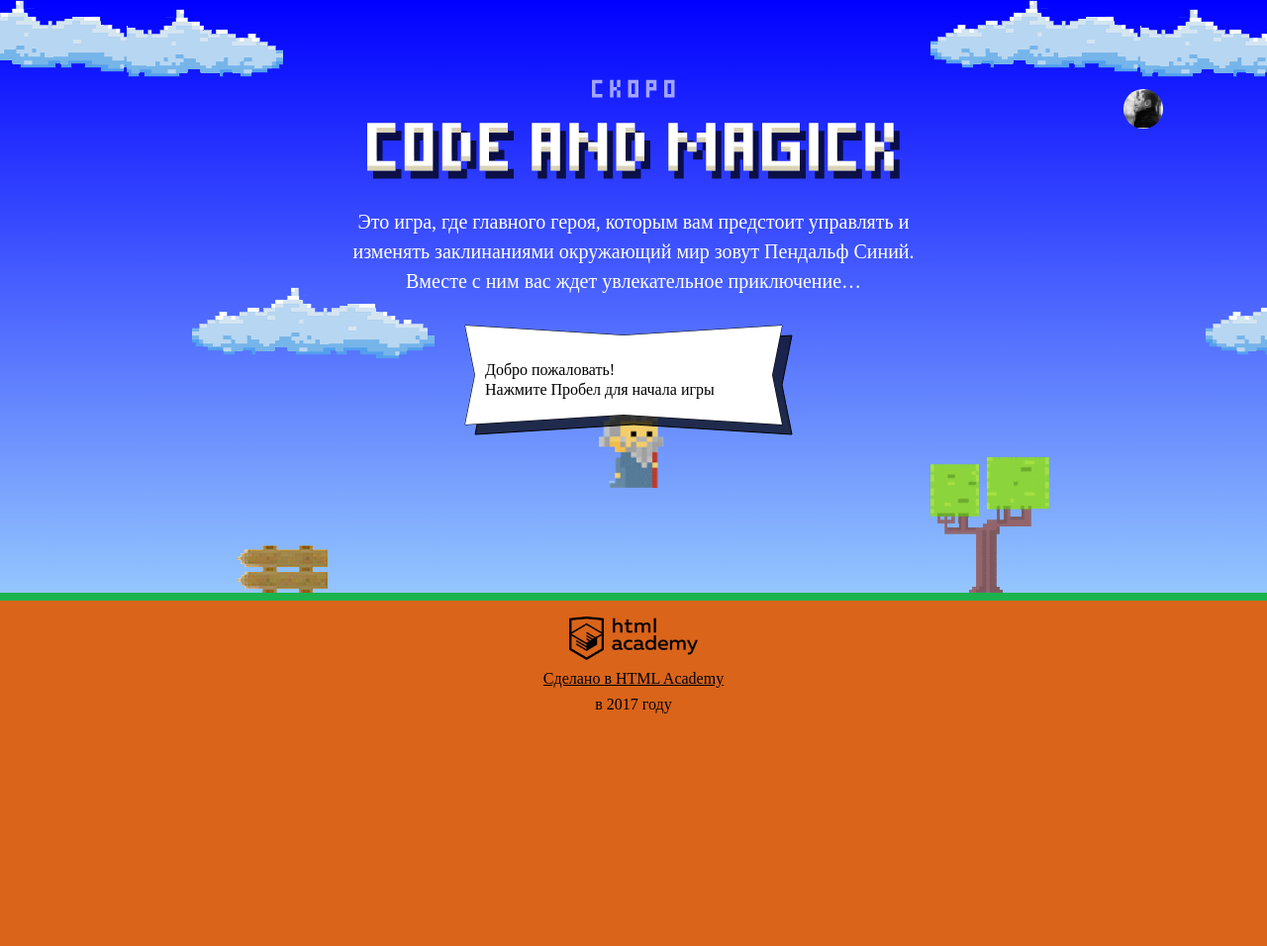
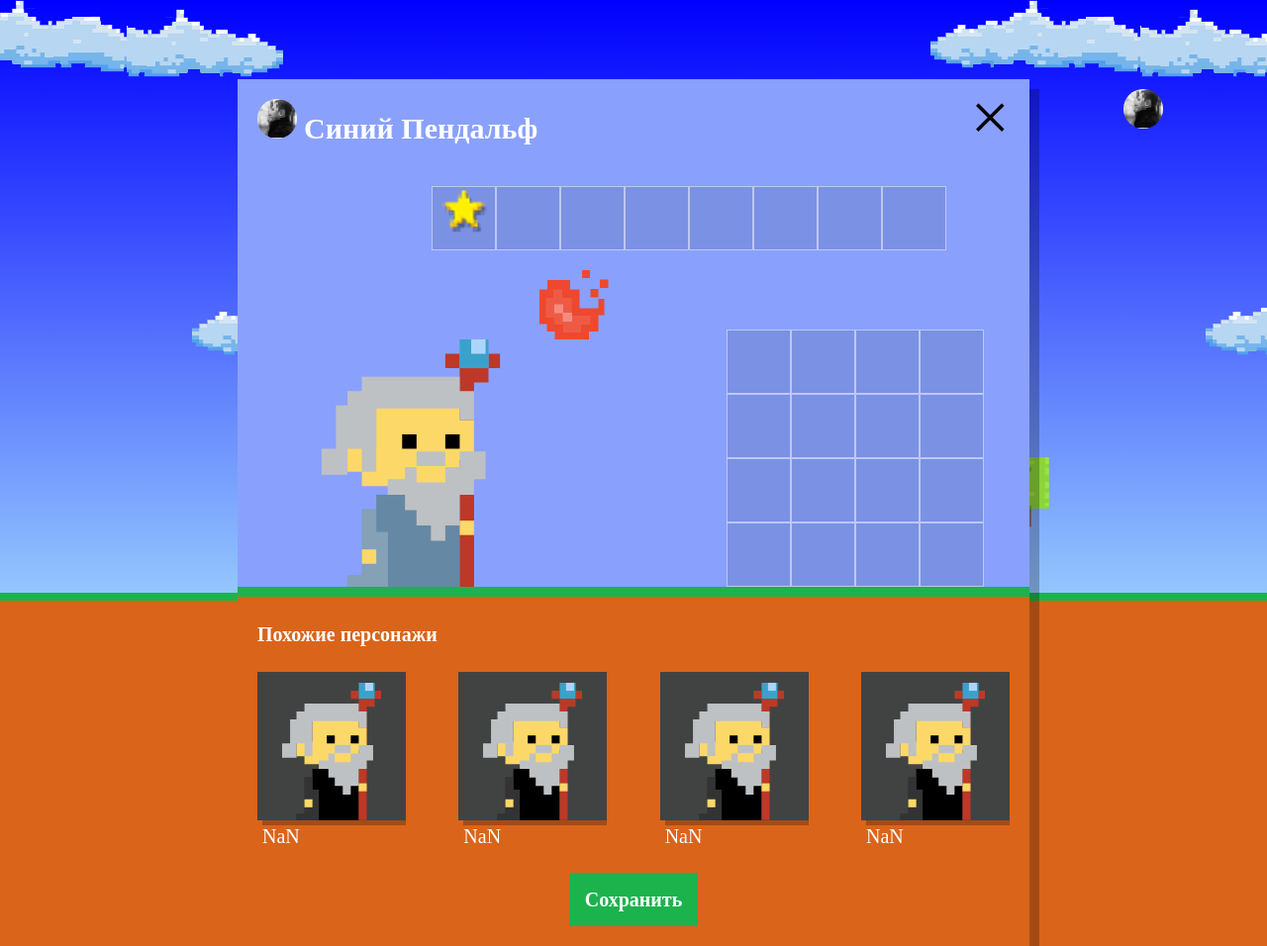
Before and after one commit to LittleScarecrow/638475-code-and-magick, a website: page index.html in a window 1280 px wide. Shown: the whole page at 99% size. Before the commit the page ends 800 px from the top, so only its background shows below. Drawn offline with Linux system fonts and the light colour scheme; a web font is replaced by a local one.

Commit message:
Учебный проект: нас орда

```diff
--- a/index.html
+++ b/index.html
@@ -203,6 +203,7 @@
     return height / 3;
   };
 </script>
+<script src="js/setup.js"></script>
 <script src="js/stat.js"></script>
 <script src="js/game.js"></script>
 
--- /dev/null
+++ b/js/setup.js
@@ -0,0 +1,43 @@
+'use strict'
+
+document.querySelector('.setup').classList.remove('hidden');
+document.querySelector('.setup-similar').classList.remove('hidden');
+
+var similarListElement = document.querySelector('.setup-similar-list');
+var similarWizardTemplate = document.querySelector('#similar-wizard-template').content.querySelector('.setup-similar-item');
+
+var WIZARD_NAMES = ['Иван ', 'Хуан Себастьян ', 'Мария ', 'Кристоф ', 'Виктор ', 'Юлия ', 'Люпита ', 'Вашингтон '];
+var WIZARD_SURNAMES = ['да Марья', 'Верон', 'Мирабелла', 'Вальц', 'Онопко', 'Топольницкая', 'Нионго', 'Ирвинг'];
+var COAT_COLOR = ['rgb(101, 137, 164)', 'rgb(241, 43, 107)', 'rgb(146, 100, 161)', 'rgb(56, 159, 117)', 'rgb(215, 210, 55)', 'rgb(0, 0, 0)'];
+var EYES_COLOR = ['black', 'red', 'blue', 'yellow', 'green'];
+
+
+var wizards = [
+  {
+    name: WIZARD_NAMES[i] + WIZARD_SURNAMES[i],
+    coatColor: COAT_COLOR[i],
+    eyesColor: EYES_COLOR[i]
+  },
+  {
+    name: WIZARD_NAMES[i] + WIZARD_SURNAMES[i],
+    coatColor: COAT_COLOR[i],
+    eyesColor: EYES_COLOR[i]
+  },
+  {
+    name: WIZARD_NAMES[i] + WIZARD_SURNAMES[i],
+    coatColor: COAT_COLOR[i],
+    eyesColor: EYES_COLOR[i]
+  },
+  {
+    name: WIZARD_NAMES[i] + WIZARD_SURNAMES[i],
+    coatColor: COAT_COLOR[i],
+    eyesColor: EYES_COLOR[i]
+  }
+];
+
+for (var i = 0; i < 4; i++) {
+  var wizardElement = similarWizardTemplate.cloneNode(true);
+  wizardElement.querySelector('.setup-similar-label').textContent = wizards[i].name;
+
+  similarListElement.appendChild(wizardElement);
+};
```
